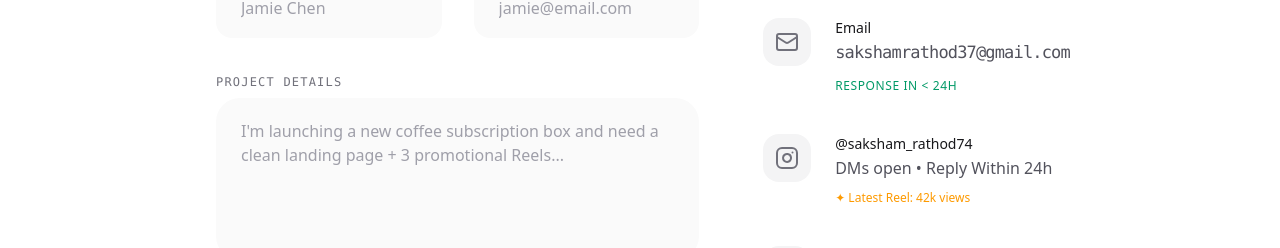
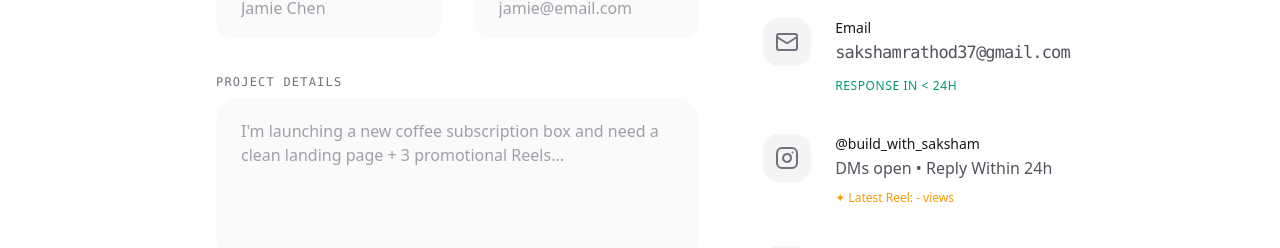
Before and after one commit to Saksham743/portfolio-frontend, a React (Vite) app: page / in a window 1280 px wide. Shown: the part 3896-4144 px from the top of the page. Built offline with nearby package versions, Linux system fonts and the light colour scheme.

Commit message:
Update Instagram handle and latest reel views

```diff
--- a/src/App.tsx
+++ b/src/App.tsx
@@ -878,9 +878,9 @@ const App = () => {
                     <Instagram className="w-6 h-6 text-zinc-500 group-hover:text-pink-600" />
                   </div>
                   <div>
-                    <div className="text-sm font-medium mb-0.5">@saksham_rathod74</div>
+                    <div className="text-sm font-medium mb-0.5">@build_with_saksham</div>
                     <div className="text-zinc-600">DMs open • Reply Within 24h</div>
-                    <div className="mt-2.5 text-amber-500 text-xs">✦ Latest Reel: 42k views</div>
+                    <div className="mt-2.5 text-amber-500 text-xs">✦ Latest Reel: - views</div>
                   </div>
                 </a>
 
```
